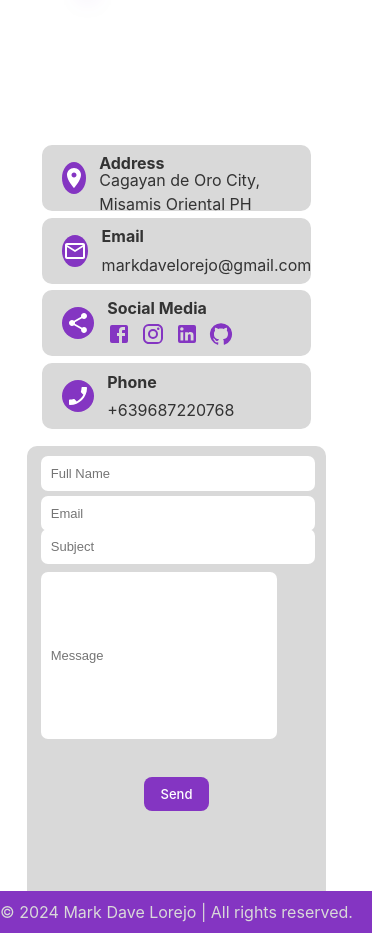
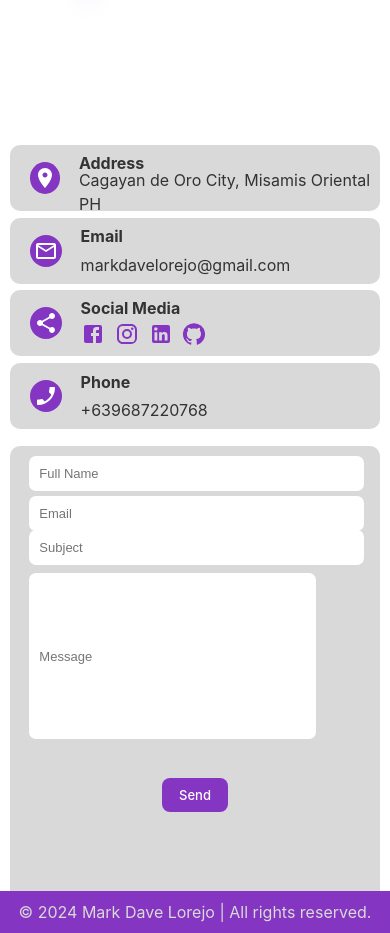
Before and after one commit to MarkedAsDave/Portfolio, a React (Vite) app: page / in a window 390 px wide. Shown: the part 4057-4990 px from the top of the page. Built offline with nearby package versions, Linux system fonts and the light colour scheme.

Commit message:
added css

```diff
--- a/src/components/contact/contact.css
+++ b/src/components/contact/contact.css
@@ -290,9 +290,9 @@
 
 @media (max-width: 480px){
   .contact-container {
-    width: 90%;
+    width: 100%;
     height: 100vh;
-    justify-content: flex-start;
+    justify-content: center;
     align-items: center;
     display: flex;
     flex-direction: column;
@@ -308,7 +308,7 @@
   .up {
     display: flex;
     flex-direction: column;
-    width: 90%;
+    width: 100%;
     height: 35%;
     text-align: left;
     align-items: center;
@@ -319,7 +319,7 @@
   .up-left {
     display: flex;
     flex-direction: column;
-    width: 90%;
+    width: 100%;
     height: 100%;
     justify-content: center;
     align-items: center;
@@ -327,7 +327,7 @@
   }
 
   .up-left-content {
-    height: 95%;
+    height: 100%;
     width: 100%;
     display: flex;
     flex-direction: row;
@@ -416,7 +416,7 @@
   .down {
     display: flex;
     flex-direction: column;
-    width: 90%;
+    width: 100%;
     height: 60%;
     border-radius: 10px;
     align-items: left;
```
